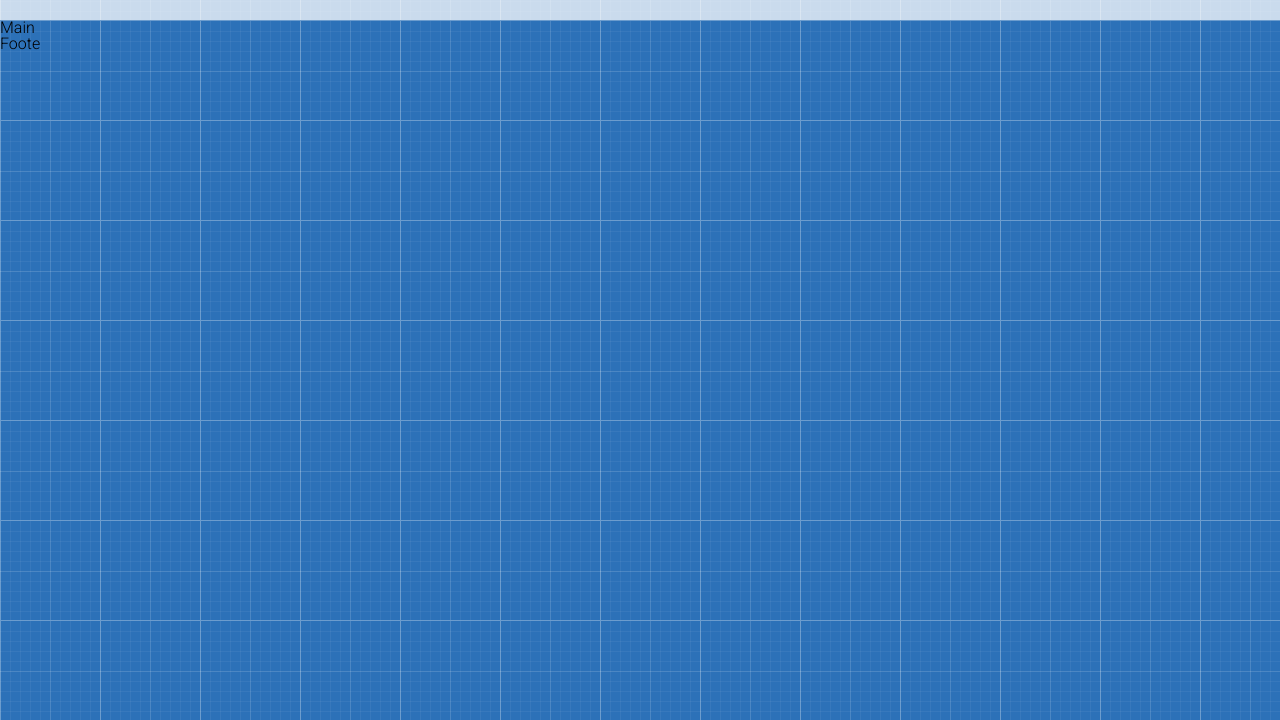
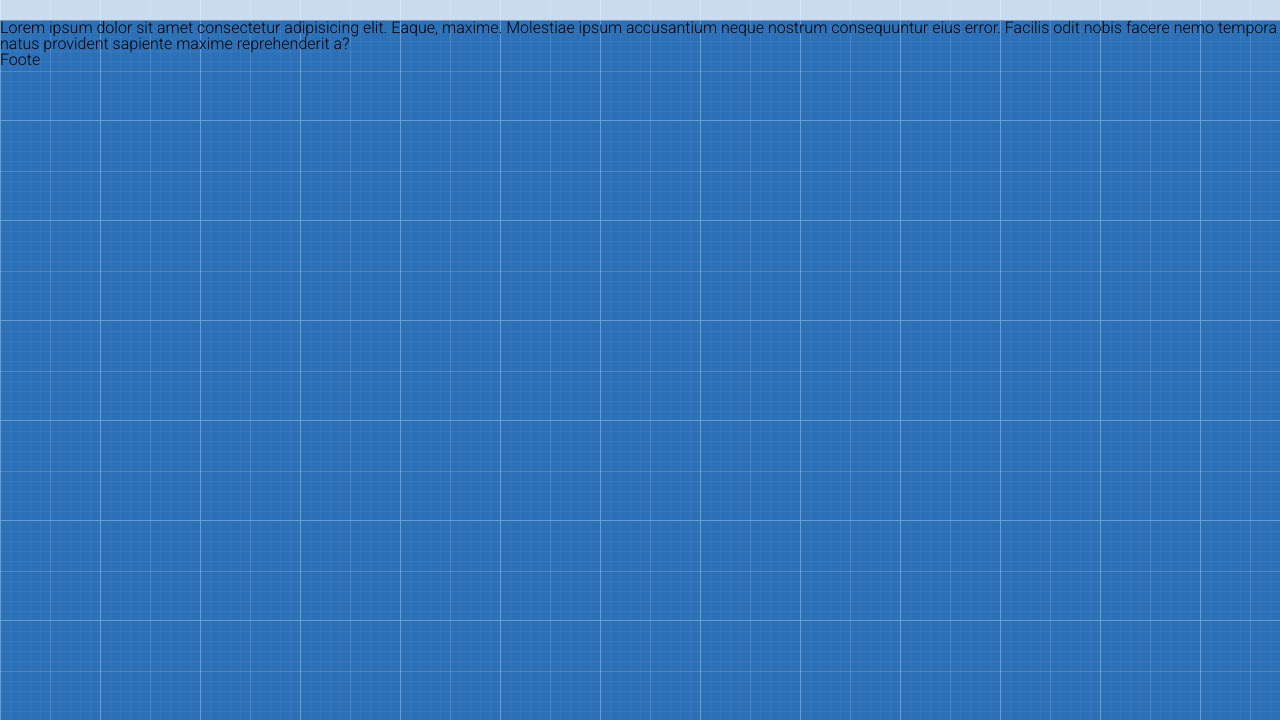
Before and after one commit to Prince0li/shop-test, a plain HTML site: page index.html in a window 1280 px wide. Shown: the part 80-800 px from the top of the page. Drawn offline with Linux system fonts and the light colour scheme.

Commit message:
add p to main

```diff
--- a/index.html
+++ b/index.html
@@ -56,7 +56,9 @@
             </div>
     </div></header>
 
-    <main class="main">Main</main>
+    <main class="main">
+        <p>Lorem ipsum dolor sit amet consectetur adipisicing elit. Eaque, maxime. Molestiae ipsum accusantium neque nostrum consequuntur eius error. Facilis odit nobis facere nemo tempora natus provident sapiente maxime reprehenderit a?</p>
+    </main>
     <footer class="footer">Foote</footer>
 </body>
 </html>
```
